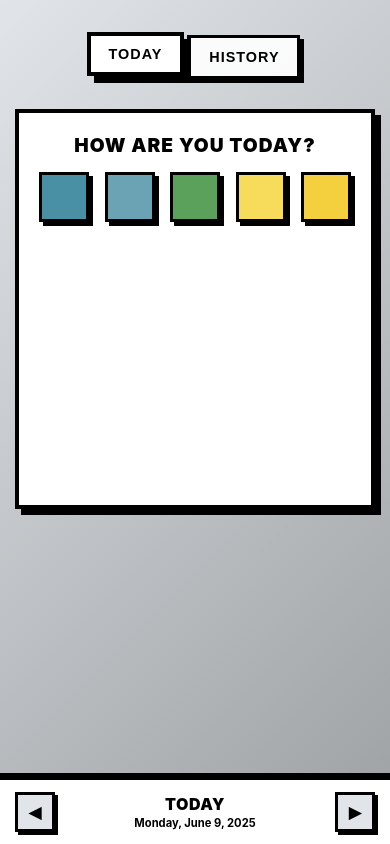
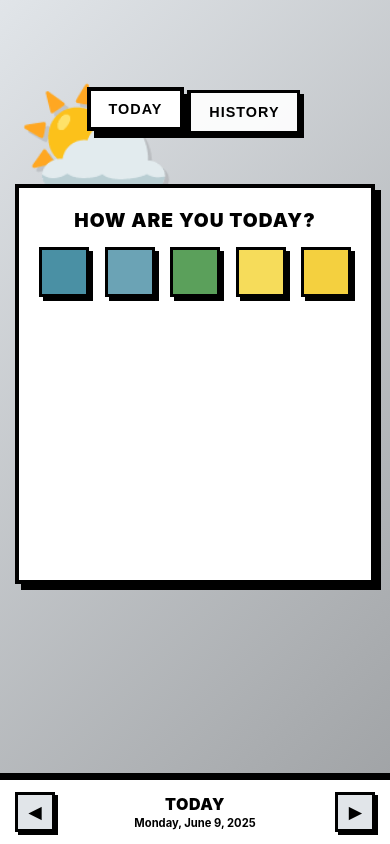
Before and after one commit to dmigo/mood-tracker, a website: page index.html in a window 390 px wide. Both pictures are taken after a click on the button "TODAY". Drawn offline with Linux system fonts and the light colour scheme.

Commit message:
Weather icon

```diff
--- a/app.js
+++ b/app.js
@@ -263,18 +263,39 @@ class MoodTracker {
         const selectedDateMood = moods.find(m => m.date === selectedDateString);
 
         let moodColor;
+        let moodValue;
         if (selectedDateMood && selectedDateMood.mood) {
             // Use the mood color from the saved mood
             moodColor = `var(--mood-${selectedDateMood.mood})`;
+            moodValue = selectedDateMood.mood;
         } else if (this.selectedMood) {
             // Use the currently selected mood color
             moodColor = `var(--mood-${this.selectedMood})`;
+            moodValue = this.selectedMood;
         } else {
             // No mood selected, use neutral color
             moodColor = 'var(--mood-unselected)';
+            moodValue = 3; // Default to neutral
         }
 
         document.documentElement.style.setProperty('--current-mood-color', moodColor);
+
+        // Update large weather icon
+        const weatherIcon = document.getElementById('weather-bg-icon');
+        if (weatherIcon) {
+            if (selectedDateMood && selectedDateMood.mood) {
+                // Show icon for saved mood
+                weatherIcon.textContent = this.getMoodEmoji(moodValue);
+                weatherIcon.style.display = 'block';
+            } else if (this.selectedMood) {
+                // Show icon for currently selected mood
+                weatherIcon.textContent = this.getMoodEmoji(moodValue);
+                weatherIcon.style.display = 'block';
+            } else {
+                // Hide icon when no mood is selected
+                weatherIcon.style.display = 'none';
+            }
+        }
     }
 
     switchView(view) {
@@ -302,11 +323,15 @@ class MoodTracker {
             document.documentElement.style.setProperty('--current-mood-color', 'var(--mood-unselected)');
             // Hide bottom navigation in history view
             document.querySelector('.bottom-navigation').style.display = 'none';
+            // Hide weather icon in history view
+            document.getElementById('weather-bg-icon').style.display = 'none';
         } else {
             // In mood view, show theme based on selected date
             this.updateTheme();
             // Show bottom navigation in mood view
             document.querySelector('.bottom-navigation').style.display = 'block';
+            // Show weather icon in mood view
+            document.getElementById('weather-bg-icon').style.display = 'block';
         }
     }
 }
--- a/index.html
+++ b/index.html
@@ -25,6 +25,9 @@
 </head>
 <body>
     <div class="container">
+        <!-- Large Weather Icon Background -->
+        <div id="weather-bg-icon" class="weather-bg-icon">⛅</div>
+
         <!-- Save Indicator -->
         <div id="save-indicator" class="save-indicator hidden">
             <span class="save-icon"></span>
--- a/styles.css
+++ b/styles.css
@@ -43,6 +43,7 @@ body {
     max-width: 600px;
     margin: 0 auto;
     padding: 20px;
+    padding-top: 90px;
 }
 
 header {
@@ -71,8 +72,10 @@ header p {
 .view-navigation {
     display: flex;
     justify-content: center;
-    margin-bottom: 30px;
+    margin-bottom: 70px;
     gap: 0;
+    position: relative;
+    z-index: 10;
 }
 
 .view-btn {
@@ -126,6 +129,8 @@ main {
     backdrop-filter: none;
     min-height: 400px;
     position: relative;
+    z-index: 10;
+    margin-top: 50px;
 }
 
 .view {
@@ -396,6 +401,7 @@ h3 {
 @media (max-width: 480px) {
     .container {
         padding: 15px;
+        padding-top: 70px;
     }
 
     header h1 {
@@ -459,6 +465,11 @@ h3 {
     main {
         border-width: 4px;
         box-shadow: 6px 6px 0px #000000;
+        margin-top: 30px;
+    }
+
+    .view-navigation {
+        margin-bottom: 50px;
     }
 
     .mood-entry-item {
@@ -543,3 +554,26 @@ h3 {
         font-size: 0.7rem;
     }
 }
+
+/* Large Weather Background Icon */
+.weather-bg-icon {
+    position: fixed;
+    top: 80px;
+    left: 20px;
+    font-size: 12rem;
+    opacity: 1;
+    z-index: 1;
+    pointer-events: none;
+    transition: all 0.5s ease;
+    filter: drop-shadow(4px 4px 0px rgba(0, 0, 0, 0.1));
+    user-select: none;
+}
+
+@media (max-width: 480px) {
+    .weather-bg-icon {
+        font-size: 8rem;
+        top: 60px;
+        left: 15px;
+        opacity: 1;
+    }
+}
```
